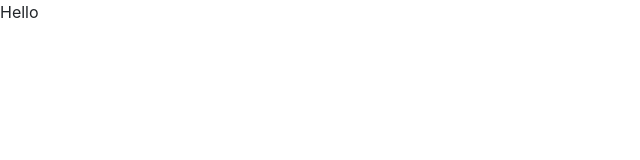
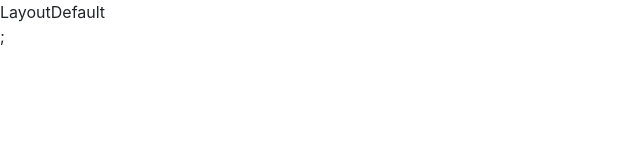
Before and after one commit to Le-Nhat-Huy-Qe180061/LAB2, a React (Create React App) app: page / in a window 1280 px wide. Shown: the top 160 px of the page, without its empty margins (0-640 px from the left). Built offline with nearby package versions, Linux system fonts and the light colour scheme.

Commit message:
Done setup route base

```diff
--- a/package.json
+++ b/package.json
@@ -6,9 +6,13 @@
     "@testing-library/jest-dom": "^5.17.0",
     "@testing-library/react": "^13.4.0",
     "@testing-library/user-event": "^13.5.0",
+    "ant": "^0.2.0",
     "react": "^18.3.1",
     "react-dom": "^18.3.1",
+    "react-router-dom": "^6.26.2",
     "react-scripts": "5.0.1",
+    "sass": "^1.79.1",
+    "styled-components": "^6.1.13",
     "web-vitals": "^2.1.4"
   },
   "scripts": {
--- a/src/App.js
+++ b/src/App.js
@@ -1,10 +1,12 @@
 
 import './App.css';
+
+import AllRoute from "./components/AllRoute";
 
 function App() {
   return (
     <>
-      Hello
+      <AllRoute />
     </>
   );
 }
--- /dev/null
+++ b/src/components/AllRoute/index.jsx
@@ -0,0 +1,19 @@
+
+
+import {useRoutes} from "react-router-dom";
+import {routes} from "../../routes";
+
+
+function AllRoute() {
+
+    const element = useRoutes(routes);
+
+
+    return(
+        <>
+            {element};
+        </>
+    )
+}
+
+export default AllRoute;
--- /dev/null
+++ b/src/layout/LayoutDefault/index.jsx
@@ -0,0 +1,11 @@
+
+
+import React from 'react'
+
+const index = () => {
+    return (
+        <div>LayoutDefault</div>
+    )
+}
+
+export default index;
--- /dev/null
+++ b/src/pages/home/index.jsx
@@ -0,0 +1,9 @@
+import React from 'react'
+
+const index = () => {
+  return (
+    <div>Home</div>
+  )
+}
+
+export default index
--- /dev/null
+++ b/src/routes/index.js
@@ -0,0 +1,17 @@
+
+
+import LayoutDefault from "../layout/LayoutDefault";
+import Home from "../pages/home";
+
+export const routes = [
+    {
+        path: '/',
+        element: <LayoutDefault />,
+        children: [
+            {
+                path: "/",
+                element: <Home />
+            }
+        ]
+    }
+]
```
Also changed, not shown: src/components/Product/index.jsx (added, +9 -0 lines), src/index.js (+7 -2 lines), 1 other file (tests, documents, lock files or other folders).
